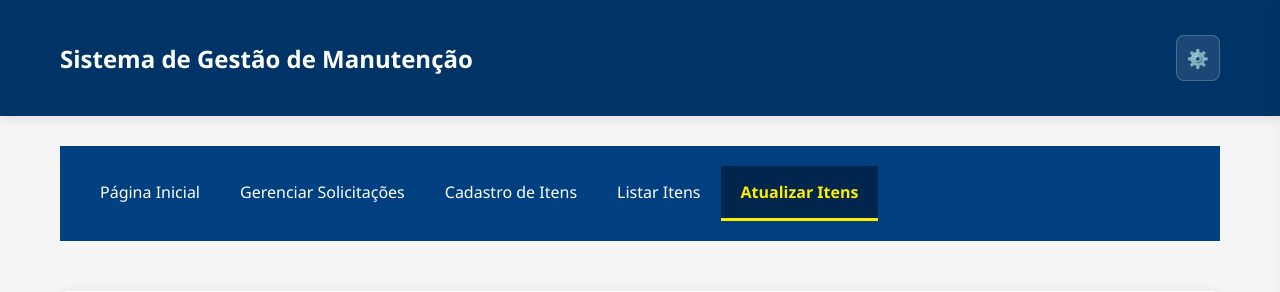
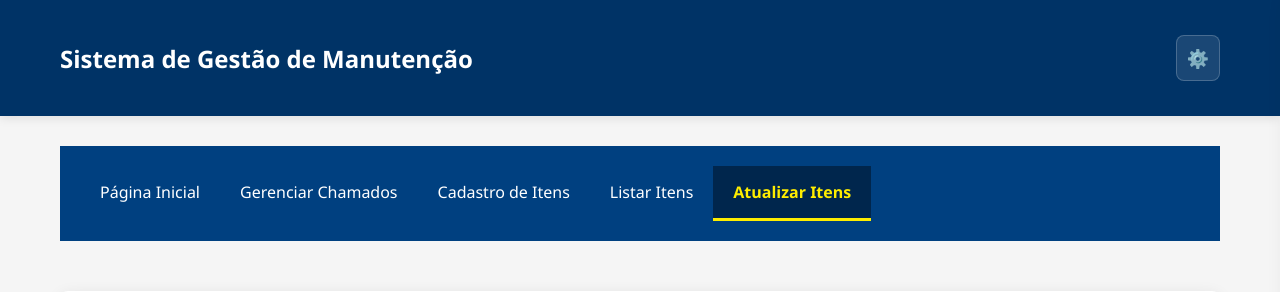
Before and after one commit to LuciosSB/sistema-de-gerenciamento-controle, a Flask app: page /atualizar in a window 1280 px wide. Shown: the top 292 px of the page. Run offline with Flask 3, Linux system fonts and the light colour scheme; a user stored in the database is signed in.

Commit message:
Tinha esquecido de trocar o nome de solicitações para chamados aqui

```diff
--- a/templates/selecionar_produto.html
+++ b/templates/selecionar_produto.html
@@ -7,7 +7,7 @@
         <div class="container">
             <ul class="nav-list">
                 <li><a href="{{ url_for('exibir_index') }}">Página Inicial</a></li>
-                <li><a href="{{ url_for('gerenciar_solicitacoes') }}">Gerenciar Solicitações</a></li>
+                <li><a href="{{ url_for('gerenciar_solicitacoes') }}">Gerenciar Chamados</a></li>
                 <li><a href="{{ url_for('cadastro_produto') }}">Cadastro de Itens</a></li>
                 <li><a href="{{ url_for('listar_produtos') }}">Listar Itens</a></li>
                 <li class="active"><a href="{{ url_for('selecionar_produto_atualizar') }}">Atualizar Itens</a></li>
```
